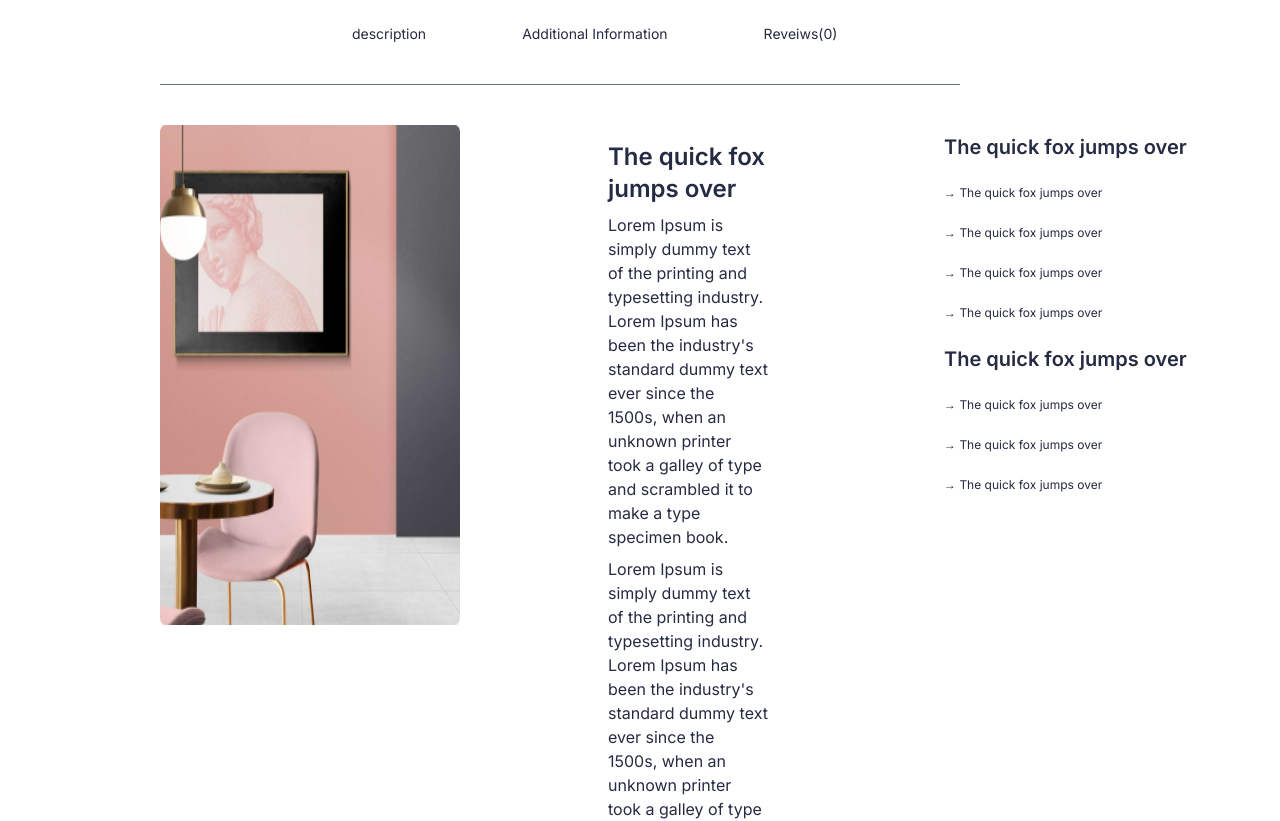
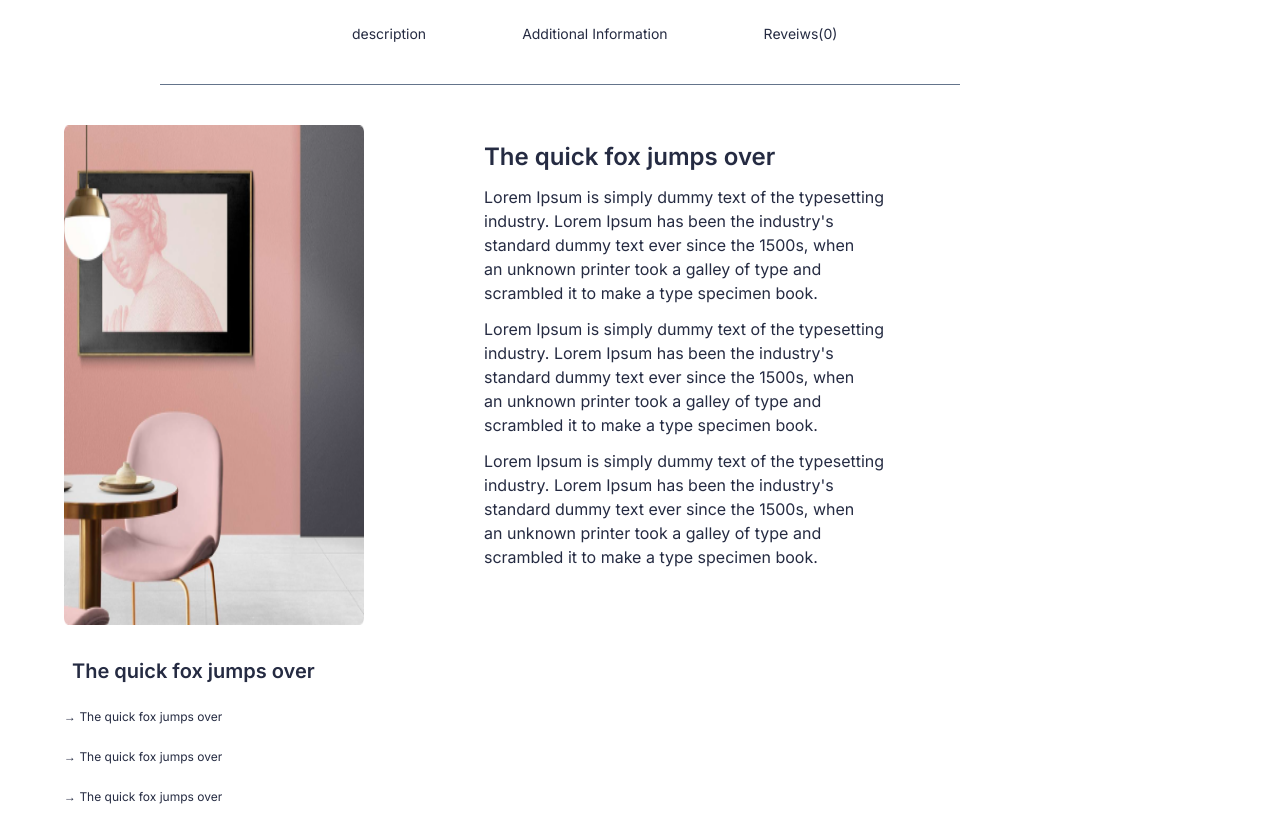
Before and after one commit to amnakifayat13/ecom-hackathone, a Next.js app: page /products/productDetails/1 in a window 1280 px wide. Shown: the part 2300-3121 px from the top of the page. Built offline with nearby package versions, Linux system fonts and the light colour scheme.

Commit message:
responsive

```diff
--- a/src/app/products/productDetails/[id]/page.tsx
+++ b/src/app/products/productDetails/[id]/page.tsx
@@ -204,31 +204,32 @@ export default function ProductDetail({ params }: { params: { id: string } }) {
       </div>
       <div className="md:w-[800px] md:h-[1px] md:bg-slate-500 mt-10 md:ml-24"></div>
 
-    <div className="grid grid-cols-1 md:grid-cols-3 mt-10 ml-10 md:ml-24">
+    <div className="flex flex-wrap mt-10  gap-6">
         <Image src="/kw.png" alt="kw" width={300} height={400} className="h-[500px]"/>
         <div className="px-4 sm:px-6 md:px-12 lg:px-24 py-4">
     <h2 className="text-[#252B42] text-xl sm:text-2xl font-semibold">The quick fox jumps over</h2>
-    <p className="text-[#252B42] text-sm sm:text-base mt-2">
-        Lorem Ipsum is simply dummy text of the printing and typesetting industry. Lorem Ipsum has been the industry&apos;s standard dummy text ever since the 1500s, when an unknown printer took a galley of type and scrambled it to make a type specimen book.
+    <p className="text-[#252B42] text-sm sm:text-base mt-3">
+        Lorem Ipsum is simply dummy text of the  typesetting<br/> industry. Lorem Ipsum has been the industry&apos;s<br/> standard dummy text ever since the 1500s, when<br/> an unknown printer took a galley of type and <br/>scrambled it to make a type specimen book.
     </p>
-    <p className="text-[#252B42] text-sm sm:text-base mt-2">
-        Lorem Ipsum is simply dummy text of the printing and typesetting industry. Lorem Ipsum has been the industry&apos;s standard dummy text ever since the 1500s, when an unknown printer took a galley of type and scrambled it to make a type specimen book.
+    <p className="text-[#252B42] text-sm sm:text-base mt-3">
+        Lorem Ipsum is simply dummy text of the  typesetting<br/> industry. Lorem Ipsum has been the industry&apos;s<br/> standard dummy text ever since the 1500s, when<br/> an unknown printer took a galley of type and <br/>scrambled it to make a type specimen book.
     </p>
-    <p className="text-[#252B42] text-sm sm:text-base mt-2">
-        Lorem Ipsum is simply dummy text of the printing and typesetting industry. Lorem Ipsum has been the industry&apos;s standard dummy text ever since the 1500s, when an unknown printer took a galley of type and scrambled it to make a type specimen book.
+    <p className="text-[#252B42] text-sm sm:text-base mt-3">
+        Lorem Ipsum is simply dummy text of the  typesetting<br/> industry. Lorem Ipsum has been the industry&apos;s<br/> standard dummy text ever since the 1500s, when<br/> an unknown printer took a galley of type and <br/>scrambled it to make a type specimen book.
     </p>
+
 </div>
 
         <div>
-            <h2 className="text-[#252B42] md:text-xl text-sm font-semibold ml-2 md:ml-20 mt-2">The quick fox jumps over</h2>
-            <ul className="text-[#252B42]  md:ml-20 text-xs md:text-md mt-6">
+            <h2 className="text-[#252B42] md:text-xl text-sm font-semibold ml-2  mt-2">The quick fox jumps over</h2>
+            <ul className="text-[#252B42]  text-xs md:text-md mt-6">
                 <li className="mt-6"> &rarr; The quick fox jumps over </li>
                 <li className="mt-6">&rarr;  The quick fox jumps over</li>
                 <li className="mt-6">&rarr;  The quick fox jumps over</li>
                 <li className="mt-6">&rarr;  The quick fox jumps over</li>
             </ul>
-            <h2 className="text-[#252B42] md:text-xl text-sm font-semibold ml-2 md:ml-20 mt-6">The quick fox jumps over</h2>
-            <ul className="text-[#252B42]  md:ml-20 text-xs md:text-md mt-6">
+            <h2 className="text-[#252B42] md:text-xl text-sm font-semibold ml-2 -20 mt-6">The quick fox jumps over</h2>
+            <ul className="text-[#252B42]   text-xs md:text-md mt-6">
                 <li className="mt-6">&rarr;  The quick fox jumps over</li>
                 <li className="mt-6">&rarr;  The quick fox jumps over</li>
                 <li className="mt-6">&rarr;  The quick fox jumps over</li>
```
